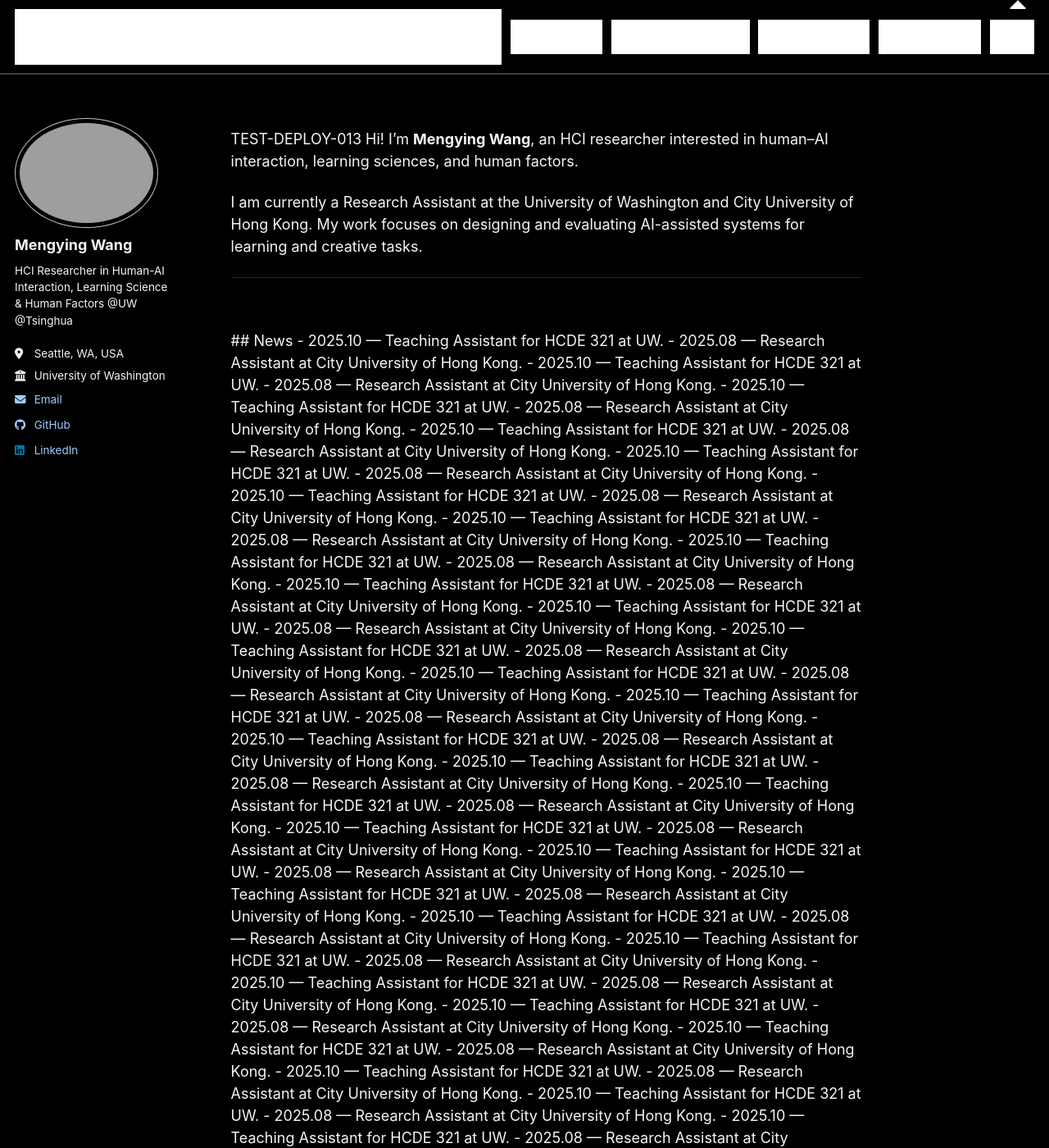
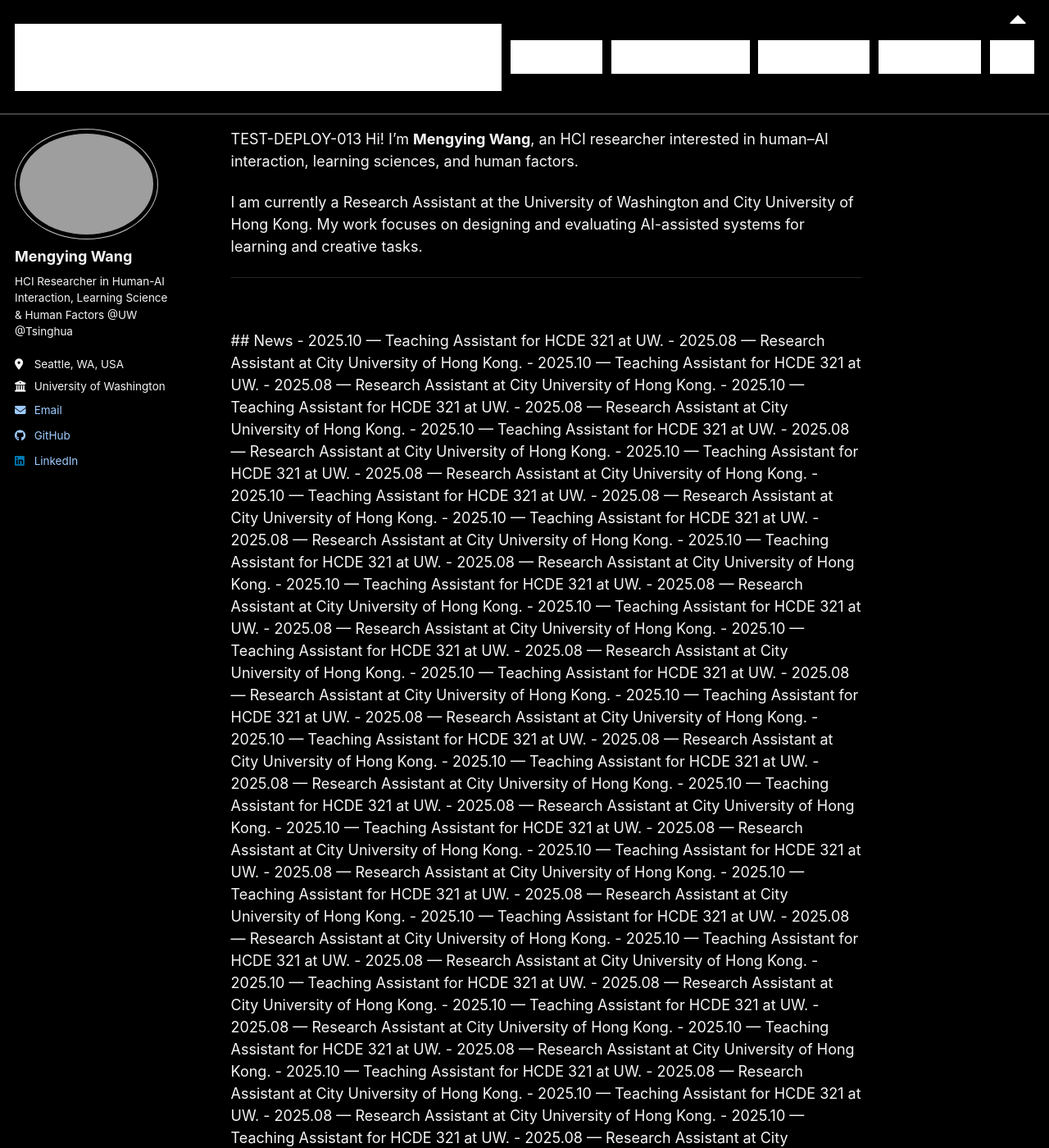
Before and after one commit to mengyingWWW/mengyingWWW.github.io, a Jekyll site: the page built from index.md, in a window 1280 px wide and 1400 px high. Shown: the whole window at 82% size. Built offline with Jekyll 4.4.1, drawn with Linux system fonts in a browser that asks for light colours; a script bundle is joined from its source files by our own code; library files that are not in the unit come from our copies.

Commit message:
Update custom.html

```diff
--- a/_includes/head/custom.html
+++ b/_includes/head/custom.html
@@ -288,6 +288,26 @@
     display: block !important;
   }
 }
+
+/* ===== Masthead: 2-line title + subtitle (Yuecheng style) ===== */
+.masthead {
+  padding-top: 18px !important;
+  padding-bottom: 18px !important;
+}
+
+.masthead .site-title {
+  display: inline-flex !important;
+  flex-direction: column !important;
+  align-items: flex-start !important;
+  line-height: 1.1 !important;
+}
+
+.masthead .site-subtitle {
+  margin-top: 10px;
+  font-size: 0.95rem;
+  font-weight: 400;
+  opacity: 0.85;
+}
 </style>
 
 <!-- end custom head snippets -->
```
